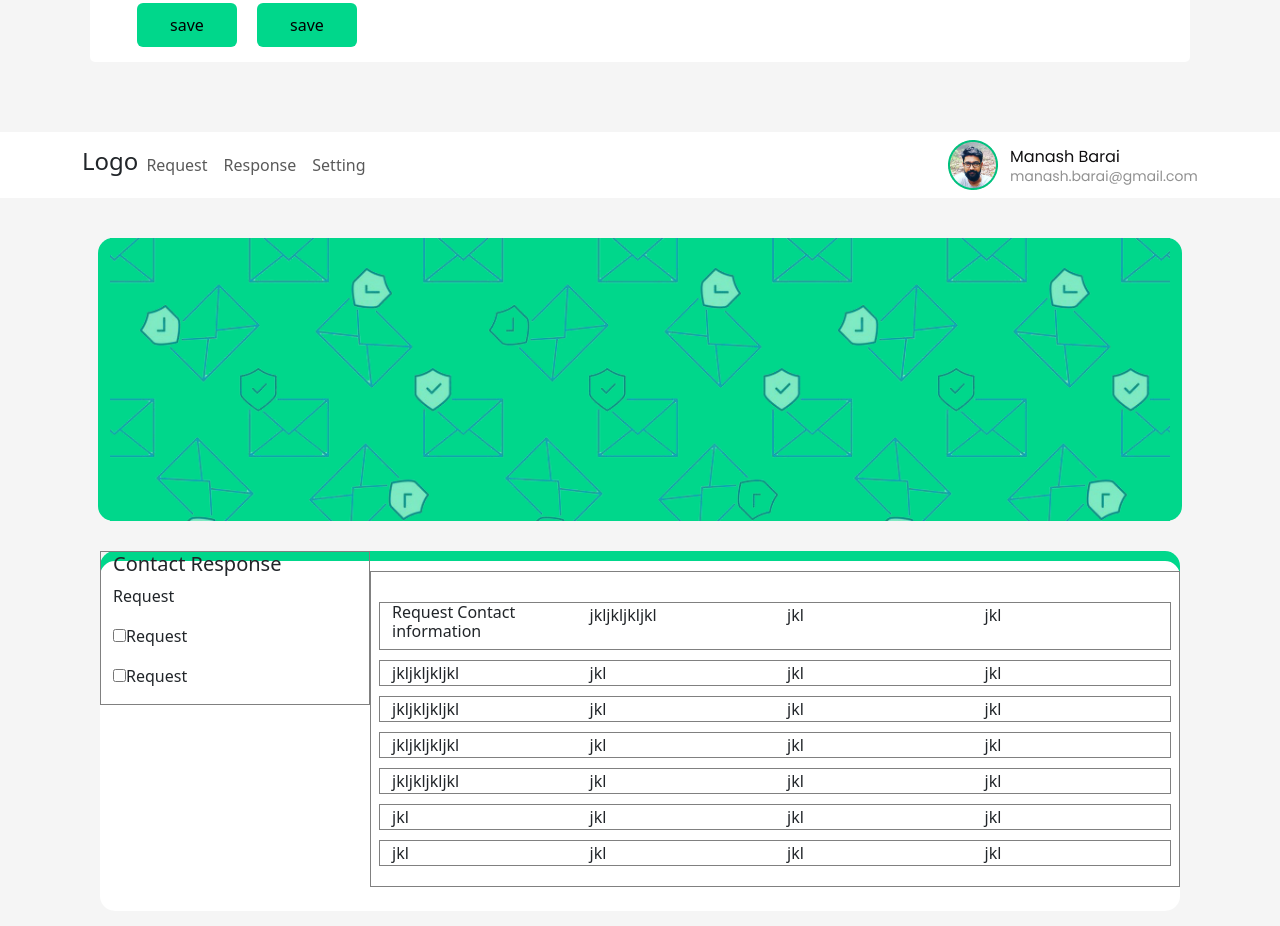
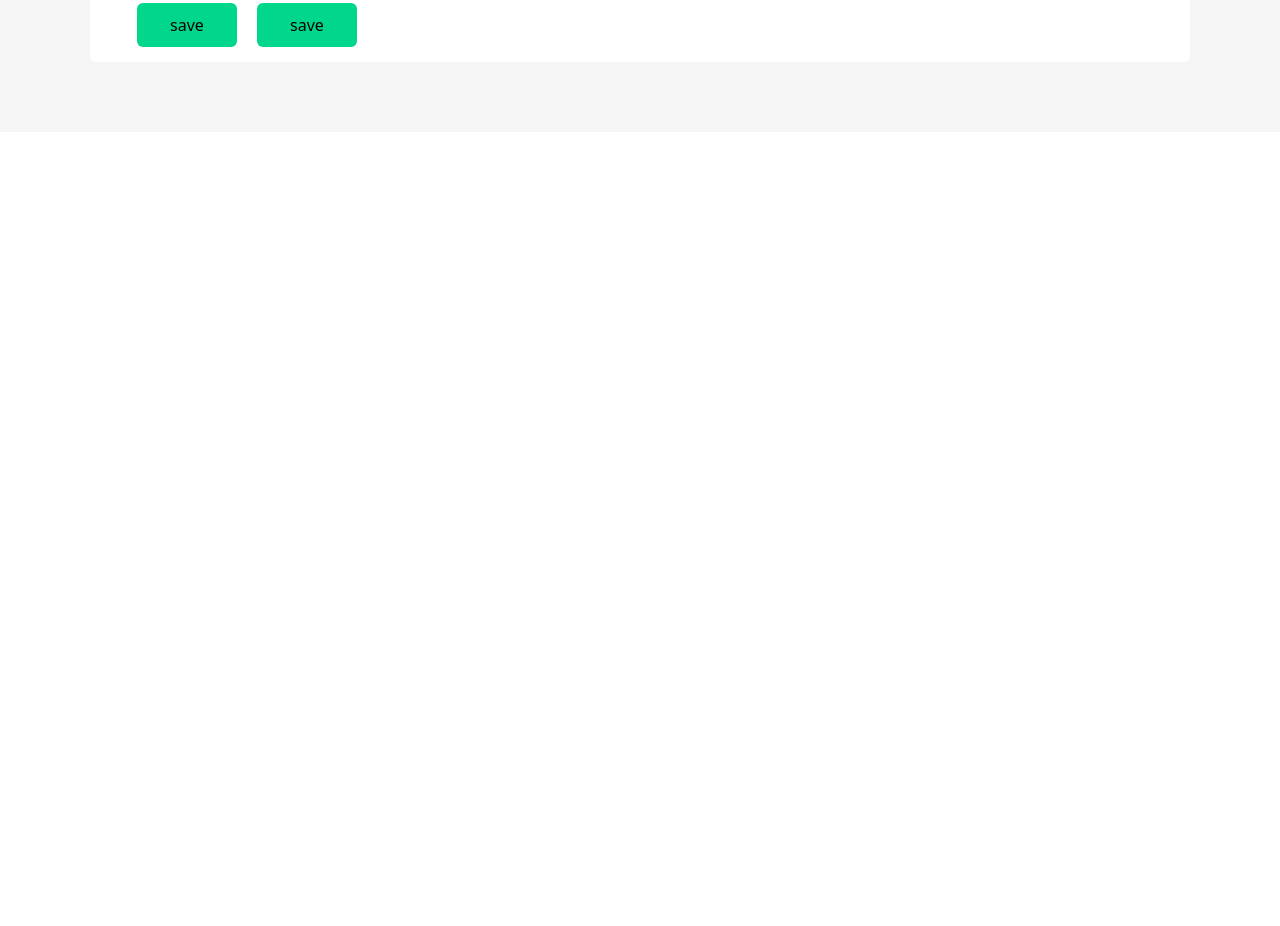
Before and after one commit to aditi29082003/Easyform, a React (Create React App) app: page / in a window 1280 px wide. Shown: the part 10120-11046 px from the top of the page. After the commit the page ends 10252 px from the top, so only its background shows below. Built offline with nearby package versions, Linux system fonts and the light colour scheme.

Commit message:
comment one component

```diff
--- a/src/App.js
+++ b/src/App.js
@@ -40,7 +40,7 @@ function App() {
             <Easyform2/>
             <Easyformstep1/>
             <Sendscreen/>
-           <ContactResponseList/>
+           {/* <ContactResponseList/> */}
            </>
     )
 }
```
